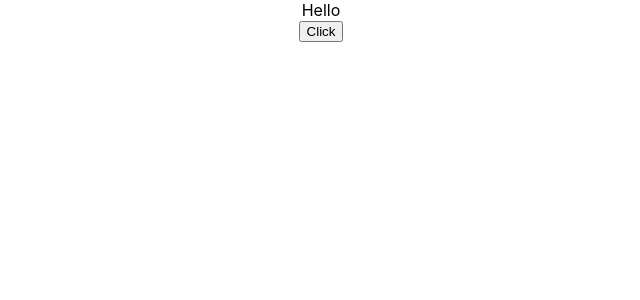
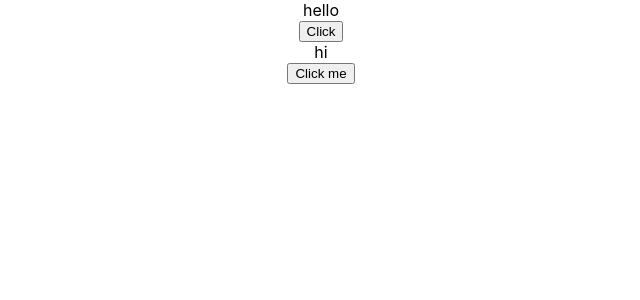
Before and after one commit to Jagkar/react-learning-codeevolution, a React (Create React App) app: page / in a window 1280 px wide. Shown: the top 300 px of the page, without its empty margins (319-959 px from the left). Built offline with nearby package versions, Linux system fonts and the light colour scheme.

Commit message:
Understanding Rendering Day 5

```diff
--- a/src/App.js
+++ b/src/App.js
@@ -10,6 +10,7 @@ import T11_Counter from './components/T11_Counter';
 import T13_FunctionClick from './components/T13_FunctionClick';
 import T13_ClassClick from './components/T13_ClassClick';
 import T14_BindingEventHandlers from './components/T14_BindingEventHandlers';
+import T15_UnderstandingComponentsRendering from './components/T15_UnderstandingComponentsRendering';
 
 function App() {
   return (
@@ -33,7 +34,9 @@ function App() {
 
       {/* <T13_FunctionClick/> */}
       {/* <T13_ClassClick/> */}
-      <T14_BindingEventHandlers/>
+      {/* <T14_BindingEventHandlers/> */}
+
+      <T15_UnderstandingComponentsRendering/>
     </div>
   );
 }
--- a/src/components/T14_BindingEventHandlers.js
+++ b/src/components/T14_BindingEventHandlers.js
@@ -48,7 +48,7 @@ export default T14_BindingEventHandlers
 
 // 2. arrow functions in render method:
 // onClick={()=>this.clickHandler()}
-// we are calling the event handler and returning the value, ok, but still perfrmance issues
+// we are calling the event handler and returning the value, ok, but still performance issues
 // use if no renderning of nested children components
 
 // 3.
--- /dev/null
+++ b/src/components/T15_UnderstandingComponentsRendering.js
@@ -0,0 +1,34 @@
+import React, { Component } from 'react'
+
+class T15_UnderstandingComponentsRendering extends Component {
+    constructor(props) {
+      super(props)
+
+      this.state = {
+        first:'hello',
+        second:'hi'
+      }
+    }
+    func1=()=>{
+        this.setState({
+            second:'Good morning'
+        })
+    }
+    func2=()=>{
+        this.setState({
+            first:'Good Evening'
+        })
+    }
+  render() {
+    return (
+      <div>
+        <div>{this.state.first}</div>
+        <button onClick={this.func1}>Click</button>
+        <div>{this.state.second}</div>
+        <button onClick={this.func2}>Click me</button>
+      </div>
+    )
+  }
+}
+
+export default T15_UnderstandingComponentsRendering
```
